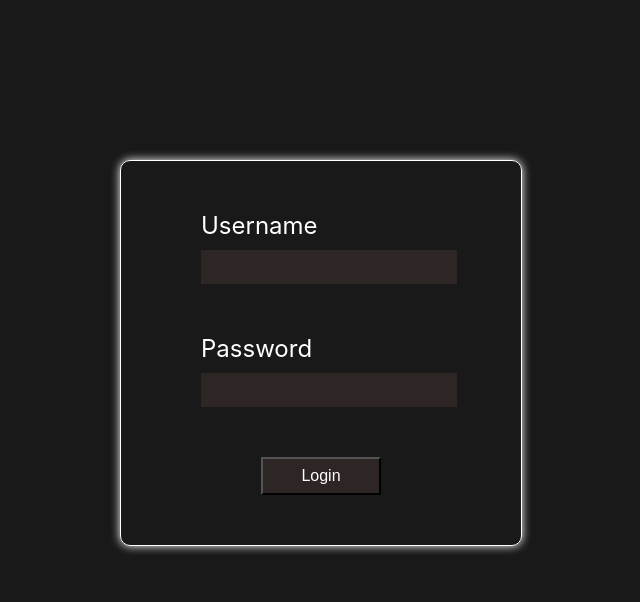
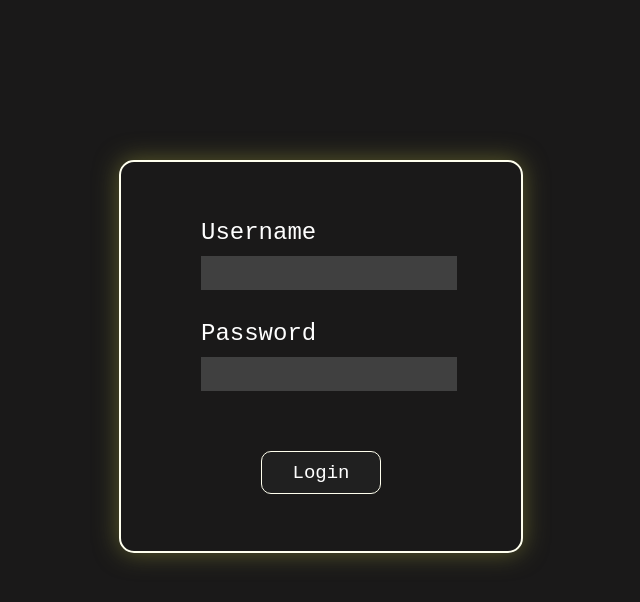
Before and after one commit to Siedem7/MedicalDataAnalysis, a React (Create React App) app in the folder frontend/: page /login in a window 1280 px wide. Shown: the top 602 px of the page, without its empty margins (319-959 px from the left). Built offline with nearby package versions, Linux system fonts and the light colour scheme.

Commit message:
Added main page component.

```diff
--- a/frontend/src/Login/login.css
+++ b/frontend/src/Login/login.css
@@ -1,12 +1,16 @@
 .container{
     margin: 20vh auto;
     width: 30vw;
-    border: 1px solid #ffffff;
-    border-radius: 10px;
-    box-shadow: 0 0 10px #ffffff;
+    border: 2px solid #ffffee;
+    border-radius: 15px;
+    box-shadow: 0 0 25px #5c5c2a;
     font-size: 24px;
     min-width: 400px;
     max-width: 700px;
+}
+
+label, input, button{
+    display: block;
 }
 
 label, input {
@@ -19,26 +23,33 @@ label{
 
 input {
     padding: 0.5em;
-    background-color:#2e2525;
+    background-color:#404040;
     color:#ffffff;
     border: none;
     font-size: 16px;
+    font-family: inherit;
 }
 
 button {
     width: 50%;
-    background-color: #2e2525;
+    background-color: #202020;
     color: #ffffff;
     padding: 0.5em;
-    margin: 0 auto;
+    margin: 60px auto 0 auto;
     font-size: 16px;
+    border-radius: 10px;
+    border: 1px solid #ffffee;
+    font-family: inherit;
+    font-size: 19px;
 }
 
-label, input, button{
-    display: block;
+button:hover{
+    cursor: pointer;
+    filter:invert(10%);
 }
+
 
 .input-line{
    width: 60%;
-   margin: 50px auto;
+   margin: 30px auto;
 }
--- a/frontend/src/Login/login.tsx
+++ b/frontend/src/Login/login.tsx
@@ -1,7 +1,7 @@
 import React from 'react'
 
 import { loginForm } from '../Utils/ApiUtils'
-import './login.css'
+import './Login.css'
 
 export default function Login() {
   const [username, setUsername] = React.useState('')
@@ -10,19 +10,21 @@ export default function Login() {
   return (
    <>
     <div className="container">
+      <br />
       <form>
         <div className="input-line">
          <label htmlFor="username">Username</label>
-         <input type="text" id="username" name="username" value={username} onChange={(text) => setUsername(text.target.value)} />
+         <input type="text" id="username" name="username" maxLength={32} value={username} onChange={(text) => setUsername(text.target.value)} />
         </div>
         <div className="input-line">
           <label htmlFor="password">Password</label>
-          <input type="password" id="password" name="password" value={password} onChange={(text) => setPassword(text.target.value)}  />
+          <input type="password" id="password" name="password" maxLength={32} value={password} onChange={(text) => setPassword(text.target.value)}  />
         </div>
       </form>
       <div className="input-line">
         <button onClick={() => loginForm(username, password)}>Login</button>
       </div>
+      <br />
     </div>
    </>
   )
--- /dev/null
+++ b/frontend/src/MainPage/MainPage.tsx
@@ -0,0 +1,11 @@
+import React from 'react'
+
+export default function MainPage() {
+
+    return (
+     <>
+      <h1>działa</h1>
+     </>
+    )
+
+  }
--- a/frontend/src/Utils/ApiUtils.tsx
+++ b/frontend/src/Utils/ApiUtils.tsx
@@ -24,7 +24,7 @@ export function loginForm(login: string, password: string) {
         window.location.href = '/'
       }
       else {
-        alert('Wrong login or password')
+        alert('Wrong login or password.')
       }
     })
     .catch(error => console.log('error', error));
--- a/frontend/src/index.css
+++ b/frontend/src/index.css
@@ -1,13 +1,11 @@
 body {
   margin: 0;
-  font-family: -apple-system, BlinkMacSystemFont, 'Segoe UI', 'Roboto', 'Oxygen',
-    'Ubuntu', 'Cantarell', 'Fira Sans', 'Droid Sans', 'Helvetica Neue',
-    sans-serif;
   -webkit-font-smoothing: antialiased;
   -moz-osx-font-smoothing: grayscale;
 
   color: #ffffff;
   background-color: #1a1919;
+  font-family: 'Courier New';
 }
 
 code {
--- a/frontend/src/index.tsx
+++ b/frontend/src/index.tsx
@@ -1,13 +1,13 @@
 import React from 'react';
 import ReactDOM from 'react-dom/client';
 import './index.css';
-import App from './App';
 import reportWebVitals from './reportWebVitals';
 
-import {Route, Routes } from 'react-router-dom';
+import { Route, Routes } from 'react-router-dom';
 import { BrowserRouter } from 'react-router-dom';
 
-import  Login  from './Login/login';
+import  Login   from './Login/Login';
+import MainPage from './MainPage/MainPage';
 
 const root = ReactDOM.createRoot(
   document.getElementById('root') as HTMLElement
@@ -17,7 +17,7 @@ root.render(
   <React.StrictMode>
     <BrowserRouter>
       <Routes>
-        <Route path="/" element={<App />} />
+        <Route path='/' element = {<MainPage/>}/>
         <Route path='/login' element={<Login/>} />
       </Routes>
     </BrowserRouter>
--- a/frontend/tsconfig.json
+++ b/frontend/tsconfig.json
@@ -21,6 +21,8 @@
     "jsx": "react-jsx"
   },
   "include": [
-    "src"
+    "src",
+    "Login",
+    "MainPage"
   ]
 }
```
Also changed, not shown: frontend/src/MainPage/MainPage.css (added).
